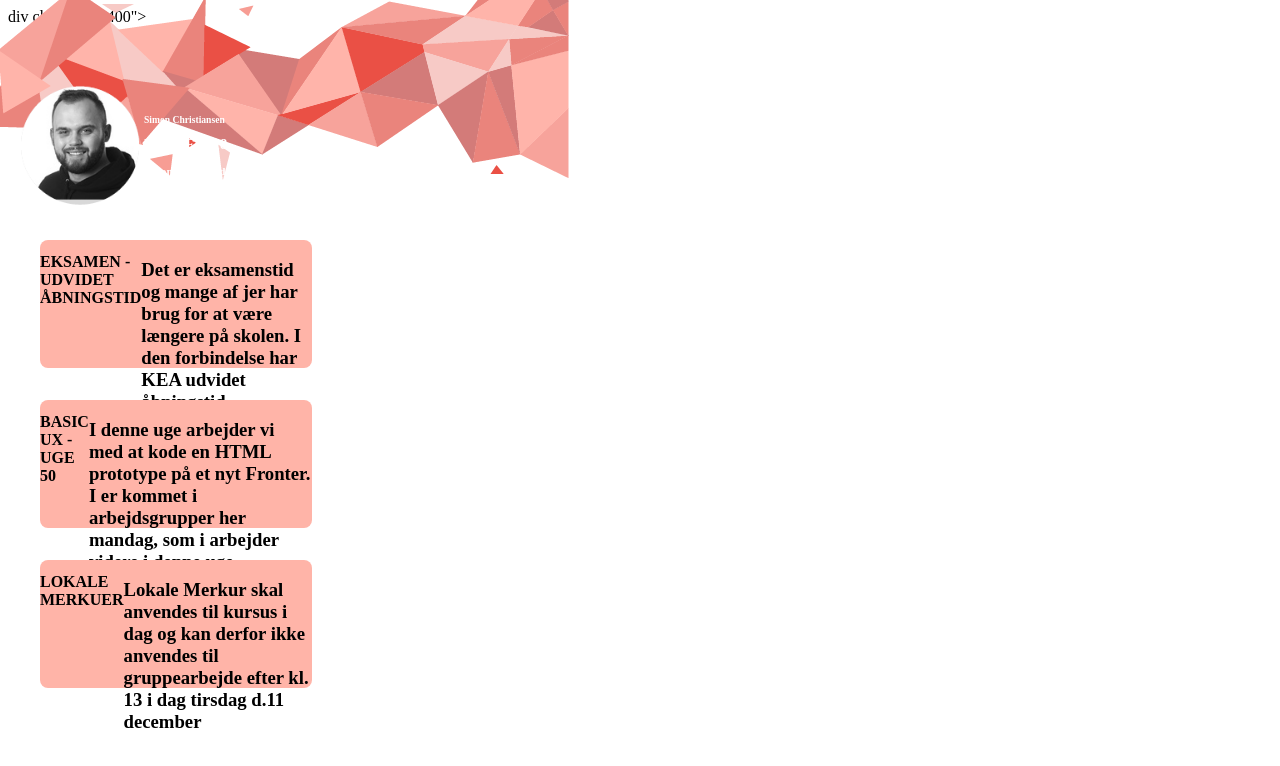
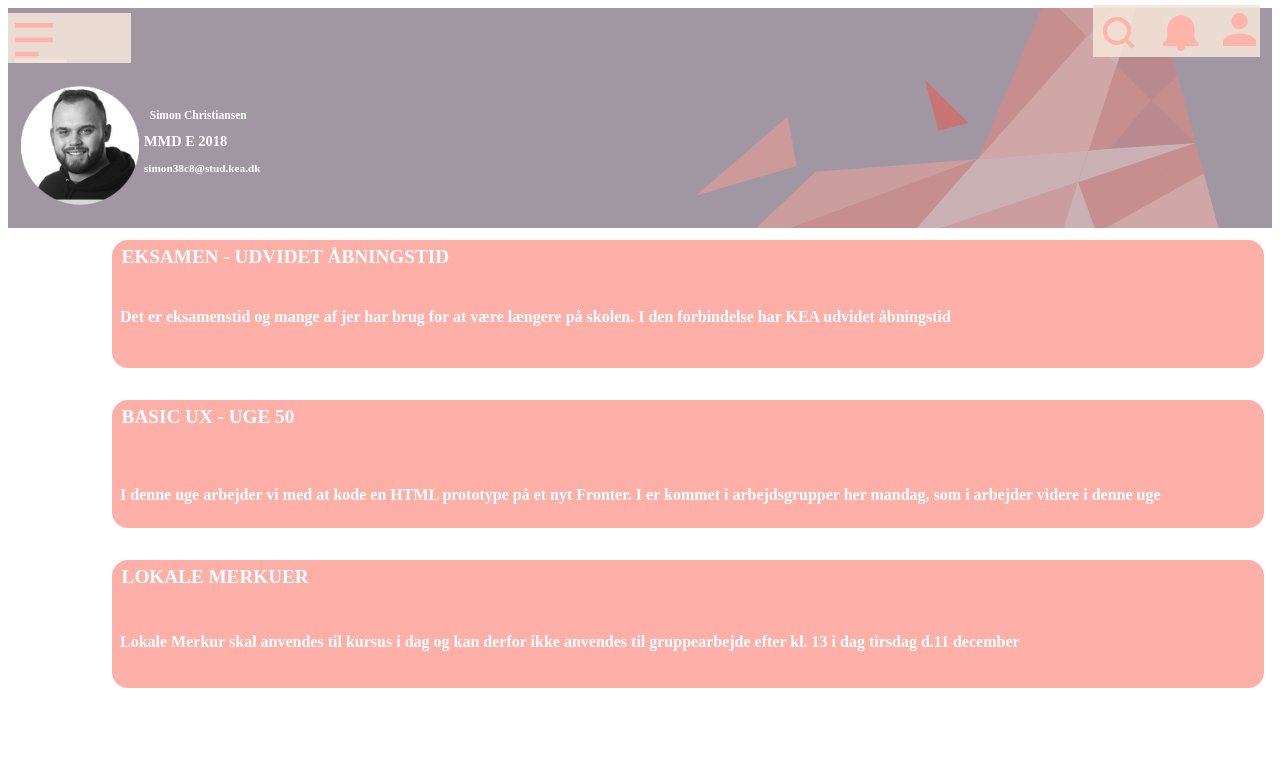
Before and after one commit to patr612e/NyFronter, a plain HTML site: page forside.html in a window 1280 px wide. Drawn offline with Linux system fonts and the light colour scheme.

Commit message:
Final Done

```diff
--- a/forside.css
+++ b/forside.css
@@ -1,77 +1,35 @@
+.purple_baggrund {
+    height: 220px;
+    background-color: rgba(130, 117, 131, 0.75);
+    position: relative;
+    overflow: hidden;
+}
 
 
-h1{
-
-    font-size: 1em
-}
-
-body {
-
-    background-color: white;
+.kunst {
+    background-image: url(Artboard%206.svg);
+    background-repeat: no-repeat;
+    height: 100vw;
+    position: relative;
+    top: -10vw;
+    filter: opacity(50%);
+    overflow: hidden;
 }
 
 
 
 
-#forside .sectionwrapper {
-
-
-    flex-wrap: wrap;
-
-    padding: 1em;
-
-}
-
-#forside .column {
-
-    flex-grow: 10;
-    flex-basis: 300px;
-    display: flex;
-
-    justify-content: space-between;
-    margin: 1em;
-    border: 1em;
-    width: 10em;
-    height: 5em;
-    background-color: white;
-
-}
-
-
-#forside .kunst {
-
-/*
-    background-image: url(Artboard%206.svg);
-    height: 220px;
-    background-repeat: no-repeat;
-    background-color: rgba(130, 117, 131, 0.75);
-    background-blend-mode: soft-light;
-    position: relative;
-*/
 
 
 
-    background-image: url(Artboard%204.png);
-    width: 100rem;
-    height: 100rem;
-    background-repeat: no-repeat;
-
-    top: -6em;
-    ;
-    right: +1.5em;
-    z-index: 1;
-    width: 100%;
-position: absolute;
 
 
-
-}
 
 #forside .billede {
 
 
 
-/*    justify-content: space-between;*/
+    /*    justify-content: space-between;*/
     width: 4000em;
     height: 30em;
     z-index: 2;
@@ -112,52 +70,268 @@ position: absolute;
 }
 
 #forside .box1 {
-    flex-grow: 10;
-    flex-basis: 10px;
     display: flex;
     position: absolute;
     top: 15em;
+    right: 1em;
+    width: 90vw;
+    height: 8em;
+    background-color: #FEB0A8;
+    border-radius: 1rem;
+}
 
-    border: 3em;
-    width: 17em;
+
+
+
+#forside .box2 {
+    display: flex;
+    position: absolute;
+    top: 25em;
+    right: 1em;
+    width: 90vw;
     height: 8em;
-    background-color: #FFB4A8;
-    border-radius: 8px;
-    z-index: 3;
+    background-color: #FEB0A8;
+    border-radius: 1rem;
+
+}
+
+#forside .box3 {
+    display: flex;
+    position: absolute;
+    top: 35em;
+    right: 1em;
+    width: 90vw;
+    height: 8em;
+    background-color: #FEB0A8;
+    border-radius: 1rem;
 
 
 }
 
-#forside .box2 {
-    flex-grow: 10;
-    flex-basis: 10px;
+h1 {
+    color: white;
+    margin-left: 0.5em;
+    ;
+    margin-right: 0.5em;
+    margin-top: 0.3em;
+    font-size: 1.2em;
+}
+
+
+.box1 h3 {
+    color: white;
+    margin-left: 0.5em;
+    margin-right: 0.5em;
+    margin-top: 0.5em;
+    font-size: 1em;
+    position: absolute;
+    bottom: 1.6em;
+}
+
+.box2 h3 {
+    color: white;
+    margin-left: 0.5em;
+    margin-right: 0.5em;
+    margin-top: 0.5em;
+    font-size: 1em;
+    position: absolute;
+    bottom: 0.5em;
+}
+
+.box3 h3 {
+    color: white;
+    margin-left: 0.5em;
+    margin-right: 0.5em;
+    margin-top: 0.5em;
+    font-size: 1em;
+    position: absolute;
+    bottom: 1.3em;
+}
+
+
+
+
+/* BURGER */
+
+header {
+    position: fixed;
+    top: 1vw;
+    background-color: rgba(242, 228, 215, 0.9);
+    z-index: 99;
+}
+
+#container {
     display: flex;
-    position: absolute;
-    top: 25em;
+    position: fixed;
+    /*    left: 72vw;*/
+    top: 5px;
+    right:
 
-    border: 3em;
-    width: 17em;
-    height: 8em;
-    background-color: #FFB4A8;
-    border-radius: 8px;
-    z-index: 3;
+
+}
+
+#search {
+    background-image: url(soeg.svg);
+    width: 4vw;
+    height: 4vw;
+    background-repeat: no-repeat;
+    margin-right: 7vw;
+}
+
+#notification {
+    background-image: url(klokke%E2%80%93%205.svg);
+    width: 4vw;
+    height: 4vw;
+    background-repeat: no-repeat;
+    margin-right: 7vw;
+}
+
+#profile {
+    background-image: url(lille_mand-5.svg);
+    width: 4vw;
+    height: 4vw;
+    background-repeat: no-repeat;
+}
+
+.icon {
+    background-image: url(menu%20%E2%80%93%204.svg);
+    width: 20px;
+    height: 20px;
+    background-repeat: no-repeat;
+    margin-left: 7px;
+    margin-top: -2px;
 
 
 
 }
 
-#forside .box3 {
-  flex-grow: 10;
-    flex-basis: 10px;
-    display: flex;
-    background-color: #FFB4A8;
-    position: absolute;
-    top: 35em;
+/////////////////////*TOPNAV*///////////////////
 
-    border: 3em;
-    width: 17em;
-    height: 8em;
-    background-color: #FFB4A8;
-    border-radius: 8px;
-    z-index: 3;
+.topnav {
+    overflow: hidden;
 }
+
+/*Links indeni Topnav*/
+
+header nav a {
+    border-right: 0.25rem solid #FEB0A6;
+}
+
+.topnav a {
+    float: left;
+    display: block;
+    color: #f2f2f2;
+    padding: 1px 30px;
+    font-size: 25px;
+    background-color: #6C586B;
+    line-height: 2.5;
+}
+
+.topnav a:hover {
+    background-color: #FEB0A6;
+    color: white;
+}
+
+
+.topnav .icon {
+    display: none;
+    background-color: transparent;
+}
+
+#link1 {
+    pointer-events: none;
+    display: none;
+    background-color: transparent;
+    border-right: transparent;
+    border-bottom: transparent;
+    border-top: transparent;
+    border-left: transparent;
+}
+
+
+/*//////////////////////////////Telefon////////////////////////////////////////*/
+@media screen and (max-width: 22000px) {
+    .topnav a:not(:first-child) {
+        display: none;
+    }
+
+    .topnav a.icon {
+        float: left;
+        display: block;
+    }
+
+
+    .topnav.responsive {
+        position: relative;
+
+    }
+
+    .topnav.responsive a.icon {
+        position: absolute;
+        top: 0;
+
+    }
+
+    .topnav.responsive a {
+        float: none;
+        display: block;
+        text-align: left;
+    }
+
+    .topnav a {
+        float: right;
+        display: block;
+        color: #f2f2f2;
+        text-align: center;
+        padding: 14px 16px;
+        font-size: 19px;
+        background-color: #333;
+        line-height: normal;
+    }
+
+    header nav a {
+        border-right: transparent;
+        border-bottom: 0.25rem solid #f2e4d7;
+    }
+
+
+    #container {
+        /*        position: fixed;*/
+        /*        left: 40vw;*/
+        right: 20px;
+        background-color: rgba(242, 228, 215, 0.9)
+    }
+
+
+    #search {
+        width: 50px;
+        height: 50px;
+        margin-right: 20px;
+        margin-top: 2px;
+
+    }
+
+    #notification {
+        width: 40px;
+        height: 40px;
+        margin-right: 20px;
+        ;
+        margin-top: 8px;
+    }
+
+    #profile {
+        top: 1vw;
+        width: 37px;
+        height: 37px;
+        margin-right: px;
+        margin-top: 8px;
+    }
+
+    #link1 {
+        pointer-events: none;
+        display: block;
+
+    }
+
+
+}
--- a/forside.html
+++ b/forside.html
@@ -6,17 +6,34 @@
     <meta name="viewport" content="width=device-width, initial-scale=1.0">
     <link rel="stylesheet" href="forside.css">
 
-    <title>forside</title>
+    <title>Forside</title>
 </head>
-
 
 
 <body>
 
-    div class="max400">
+    <header>
+        <nav>
+            <div class="topnav" id="myTopnav">
+                <div id="container">
+                    <div id="search"> </div>
+                    <div id="notification"> </div>
+                    <div id="profile"> </div>
+                </div>
+                <a href="" id="link1"></a>
+                <a href="" id="link1"></a>
+                <a href="forside.html">Nyheder</a>
+                <a href="skema.html">Skema</a>
+                <a href="">Afleveringer</a>
+                <a href="">Materialer</a>
+                <a href="">Chat</a>
+                <a href="javascript:void(0);" class="icon" onclick="myFunction()">
+                    <i class="fa fa-bars"> </i>
 
-        <header>
 
+                </a>
+            </div>
+        </nav>
     </header>
 
 
@@ -27,10 +44,9 @@
         <div class="sectionwrapper">
 
 
-                <div class="column">
+            <div class="purple_baggrund">
+
                 <div class="kunst"></div>
-
-                    <div class="billede"></div>
 
             </div>
 
@@ -78,3 +94,6 @@
         </div>
 
     </section>
+
+    <script src="script.js"></script>
+</body>
--- a/lektionstyles.css
+++ b/lektionstyles.css
@@ -1,7 +1,8 @@
 header {
-    position: fixed;
+    position: absolute;
     background-color: #6C586B;
-    width: 100%;
+    width: 90vw;
+    height: 3em;
 }
 
 header nav {
@@ -9,58 +10,132 @@ header nav {
     flex-direction: row;
     text-align: right;
     margin: 1rem;
+    color: white;
+    font-size: 1.3rem;
+    position: relative;
+    bottom: 0.2em;
+    right: 1em;
 }
 
+#streg {
+    background-color: #6C586B;
+    height: 0.5em;
+    width: 90vw;
+}
+
+#sara {
+    background-image: url(kvinde%20%E2%80%93%201.svg);
+    height: 20vw;
+    width: 20vw;
+    background-repeat: no-repeat;
+    margin-top: 1vw;
+
+}
+
+#sara p {
+    position: relative;
+    top: 18vw;
+    left: 4.5vw;
+    font-size: 1.2em;
+    display: flex;
+}
+
+#pil {
+    background-image: url(tilbage-sort%20%E2%80%93%201.svg);
+    height: 2em;
+    width: 2em;
+    background-repeat: no-repeat;
+    position: relative;
+    left: 0.3em;
+    bottom: 0.4em;
+}
+
+/*PROJEKT*/
 
 #projekt {
     background-color: #FEB0A6;
     color: white;
-    height: 10em;
-<<<<<<< HEAD
-    width: 25em;
-
-=======
-    width: 25em;
-
->>>>>>> NyFronter/master
-    top: 10vw;
+    height: 13em;
+    width: 90vw;
+    border-radius: 1rem;
 }
 
 #lektier {
     background-color: #FEB0A6;
     color: white;
     height: 10em;
-<<<<<<< HEAD
     width: 25em;
+}
 
-=======
-    width: 25em;
+#projekt h1 {
+    margin-top: 1.5em;
+    position: relative;
+    top: 0.3em;
+    left: 0.5em;
+    color: white;
+}
 
->>>>>>> NyFronter/master
-    top: 10vw;
+#projekt p {
+    position: relative;
+    left: 2.3em;
+    top: 0.7em;
+    font-size: 1.5rem;
+
 }
+
+#projekt h3 {
+    position: relative;
+    top: 3em;
+    left: 1em;
+
+}
+
+
+#gps {
+    background-image: url(sted%20%E2%80%93%201.svg);
+    height: 4em;
+    width: 4em;
+    background-repeat: no-repeat;
+    position: relative;
+}
+
+
+
+/*DOKUMENTER OG LEKTIER*/
 
 #dokumenter {
     background-color: #FEB0A6;
     color: white;
-    height: 10em;
-<<<<<<< HEAD
-    width: 25em;
-
-=======
-    width: 25em;
-
->>>>>>> NyFronter/master
-    top: 10vw;
+    height: 13em;
+    width: 90vw;
+    border-radius: 1rem;
 }
 
-#streg {
-background-color: #6C586B;
-height: 10em;
-<<<<<<< HEAD
-width: 2em;
+#dokumenter h1 {
+    padding-left: 0.5em;
+    padding-top: 1em;
+    font-size: 1.8em;
+    font-size: 20px;
+    color: white;
 }
-=======
-width: 2em;
+
+#lektier {
+    background-color: #FEB0A6;
+    color: white;
+    height: 13em;
+    width: 90vw;
+    line-height: 3.5em;
+    border-radius: 1rem;
+
 }
->>>>>>> NyFronter/master
+
+#lektier h1 {
+    padding-left: 0.3em;
+    padding-top: 1em;
+    color: white;
+    font-size: 20px;
+}
+
+h1 {
+    color: #6C586B;
+}
--- a/login.css
+++ b/login.css
@@ -1,7 +1,7 @@
 body{
     margin: 0;
 }
-a{
+.footer a{
     color: #FFFDFD;
 }
 #login{
@@ -29,6 +29,7 @@ input[type=submit]{
     background-color: #D37B79;
     margin-top: 30px;
     border: 0px;
+    width: 280px;
 }
 input[type=checkbox]{
     position: absolute;
@@ -43,30 +44,52 @@ label{
     height: 100vh;
     background-color: #69596A;
     position: relative;
+    justify-content: center;
+    display: flex;
+
+
 
 }
-.profilbillede img{
-    width: 100px;
+.profilbillede {
+
     position: absolute;
-    top: 220px;
-    left: 140px;
+    top: 50vw;
+    display: flex;
+    justify-content: center;
+
 }
 .kealogo img{
-    width: 132px;
+    width: 30vw;
     position:absolute;
     z-index: 2;
-    top: 120px;
-    left: 70px;
+    top: 30vw;
+    left: 20vw;
 
 }
+
+/*
+.sprogknap_parent{
+    display: flex;
+    justify-content: flex-start;
+    position: relative;
+}
+*/
+
 .sprogknap{
-    width:50px;
+
+    width:10vw;
+    z-index: 1;
+    top: 1vw;
+    left: 1vw;
     position: absolute;
-    z-index: 1;
+
+
+
 }
 .kunst{
-     max-width: 400px;
-     position: relative;
+/*     max-width: 400px;*/
+     position: absolute;
+    width: 100%
 
 }
 
@@ -74,16 +97,17 @@ label{
     display: flex;
     flex-direction: column;
     position: absolute;
-    top: 343px;
-    left: 65px;
-
-
+    top: 90vw;
+    justify-content: center;
 }
 
+.footerwrapper{
+    display: flex;
+    justify-content: center;
+}
 .footer{
-    position: absolute;
-    top: 700px;
-    left: 75px;
+    position: fixed;
+    top: 150vw;
     width: 250px;
     display: flex;
     justify-content: space-between;
```
Also changed, not shown: lektion.html (+18 -32 lines), login.html (+16 -6 lines), skema.css (+12 -5 lines), skema.html (+11 -8 lines). Lines whose indentation alone changed are shown as unchanged.
